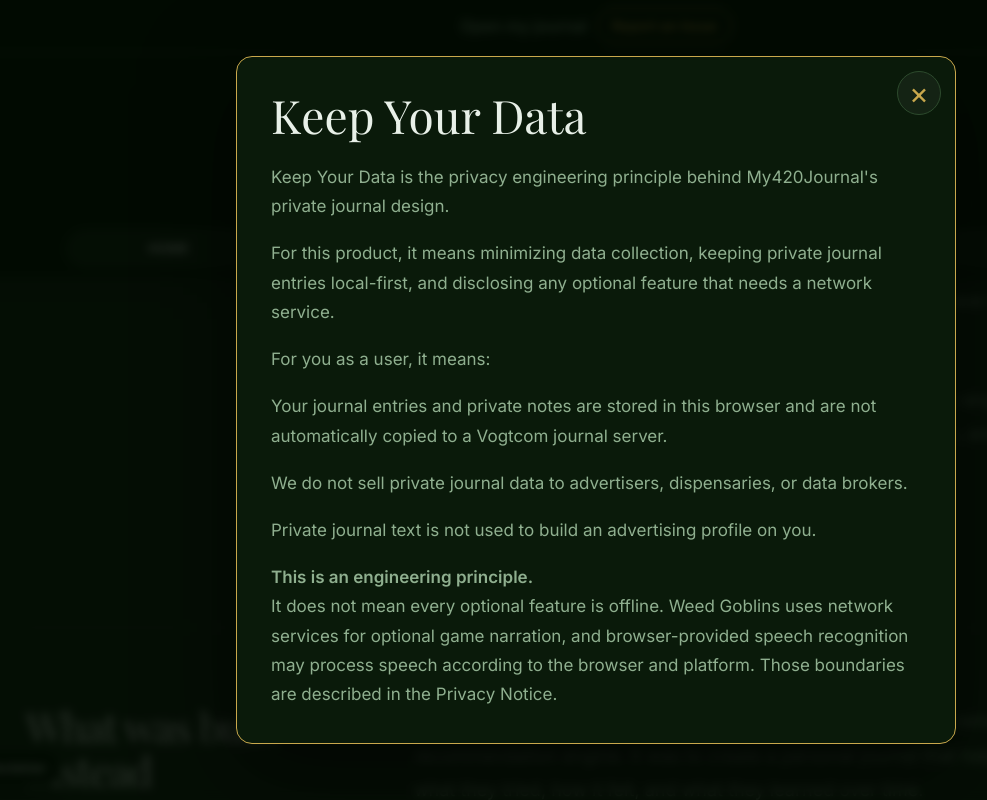
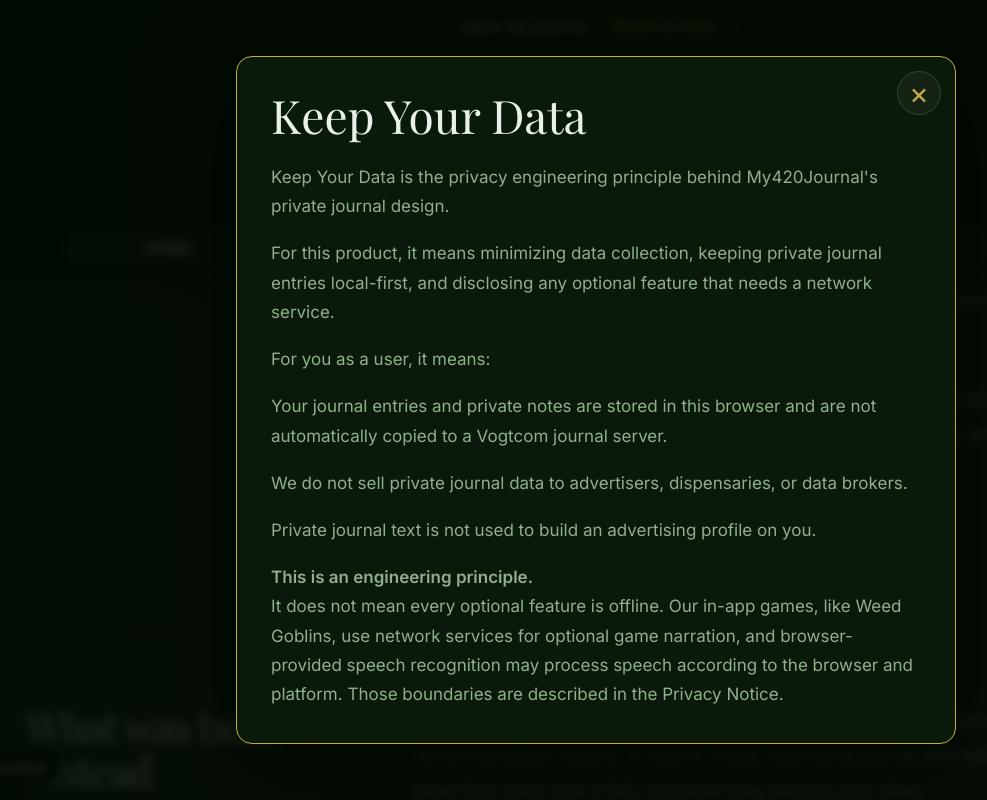
Before and after one commit to casevoiceai/my420journal-app, a React (Vite) app: page / in a window 1280 px wide. Both pictures are taken after a click on the button "Keep Your Data". Shown: the part 4443-5243 px from the top of the page, without its empty margins (44-1031 px from the left). Built offline with nearby package versions, Linux system fonts and the light colour scheme.

Commit message:
Generalize optional game narration privacy copy

```diff
--- a/src/marketing/MarketingAbout.jsx
+++ b/src/marketing/MarketingAbout.jsx
@@ -269,7 +269,7 @@ export function AboutSection({ id = undefined, tone = 'base' }) {
               <p>
                 <strong>This is an engineering principle.</strong>
                 <br />
-                It does not mean every optional feature is offline. Weed Goblins uses network services for optional game narration, and browser-provided speech recognition may process speech according to the browser and platform. Those boundaries are described in the Privacy Notice.
+                It does not mean every optional feature is offline. Our in-app games, like Weed Goblins, use network services for optional game narration, and browser-provided speech recognition may process speech according to the browser and platform. Those boundaries are described in the Privacy Notice.
               </p>
             </div>
           </div>
```
